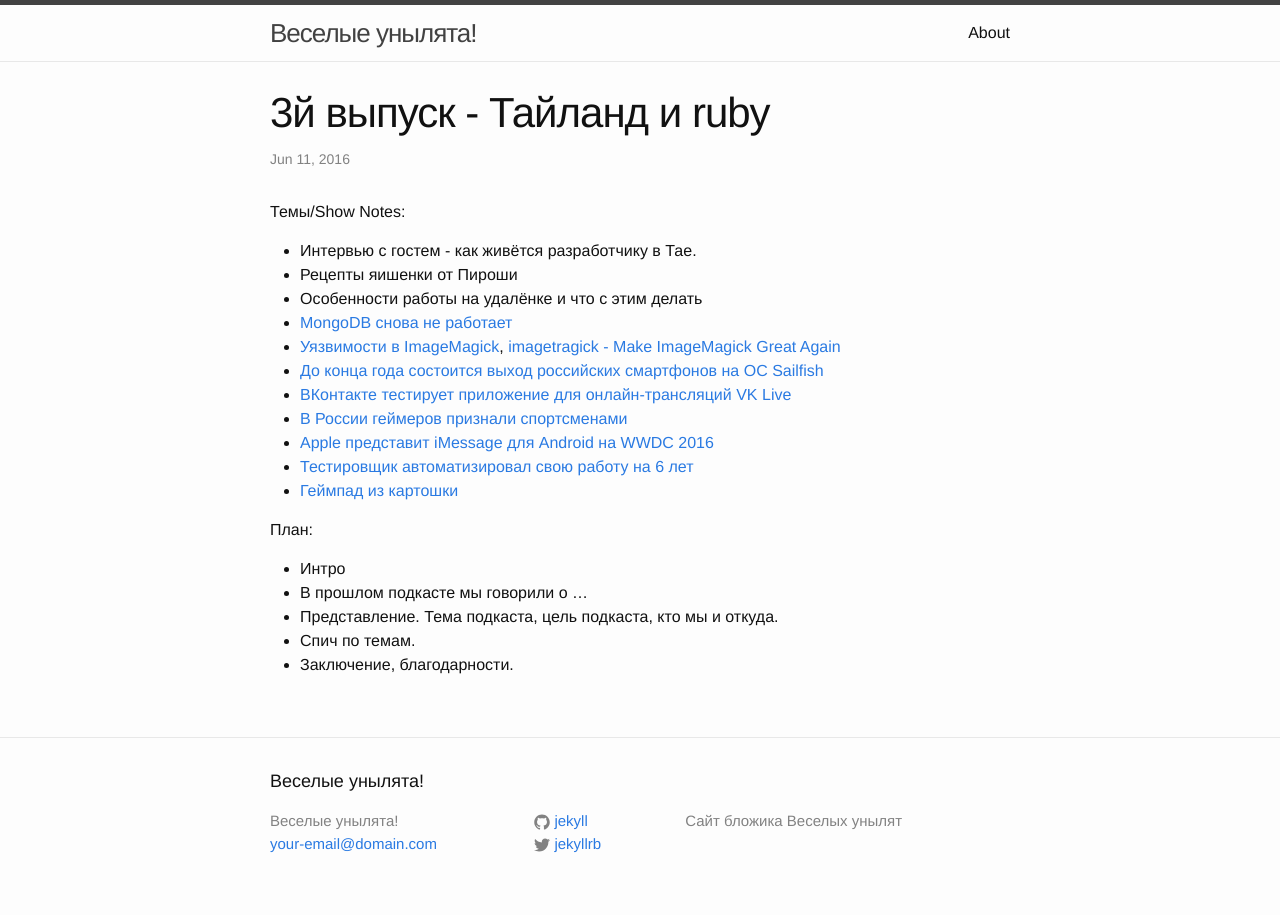
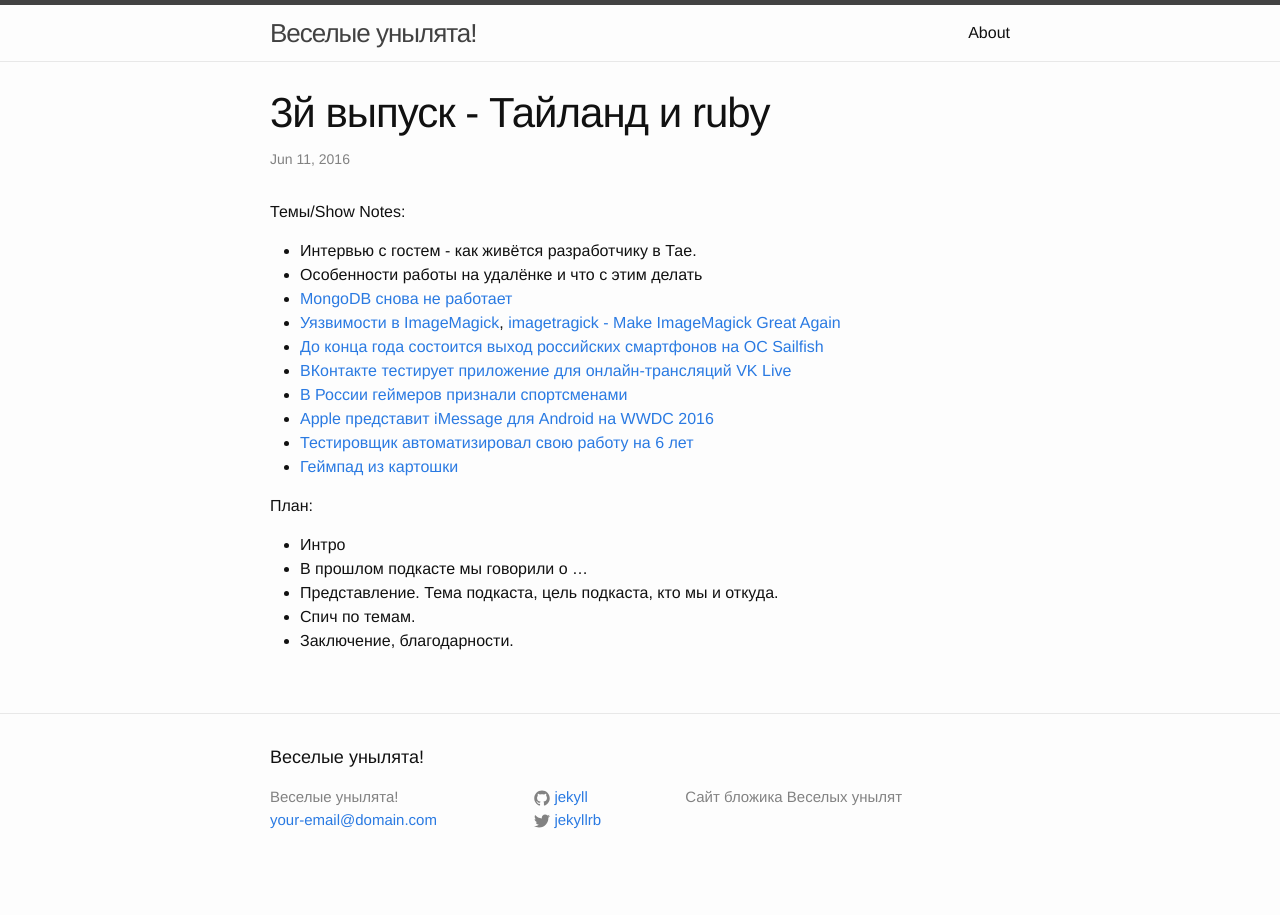
Before and after one commit to unylyata/unylyata.github.io, a Jekyll site: the page built from _posts/2016-06-04-podcast-3.markdown, in a window 1280 px wide. Built offline with Jekyll 4.4.1, drawn with Linux system fonts in a browser that asks for light colours; comment, search, counter and statistics services are not loaded.

Commit message:
Update 2016-06-04-podcast-3.markdown

```diff
--- a/_posts/2016-06-04-podcast-3.markdown
+++ b/_posts/2016-06-04-podcast-3.markdown
@@ -10,7 +10,6 @@ comments: true
 Темы/Show Notes:
 
 - Интервью с гостем - как живётся разработчику в Тае.
-- Рецепты яишенки от Пироши
 - Особенности работы на удалёнке и что с этим делать
 - [MongoDB снова не работает](https://engineering.meteor.com/mongodb-queries-dont-always-return-all-matching-documents-654b6594a827#.m3nmx7tvw)
 - [Уязвимости в ImageMagick](https://www.linux.org.ru/news/security/12630654), [imagetragick - Make ImageMagick Great Again](https://imagetragick.com)
```
